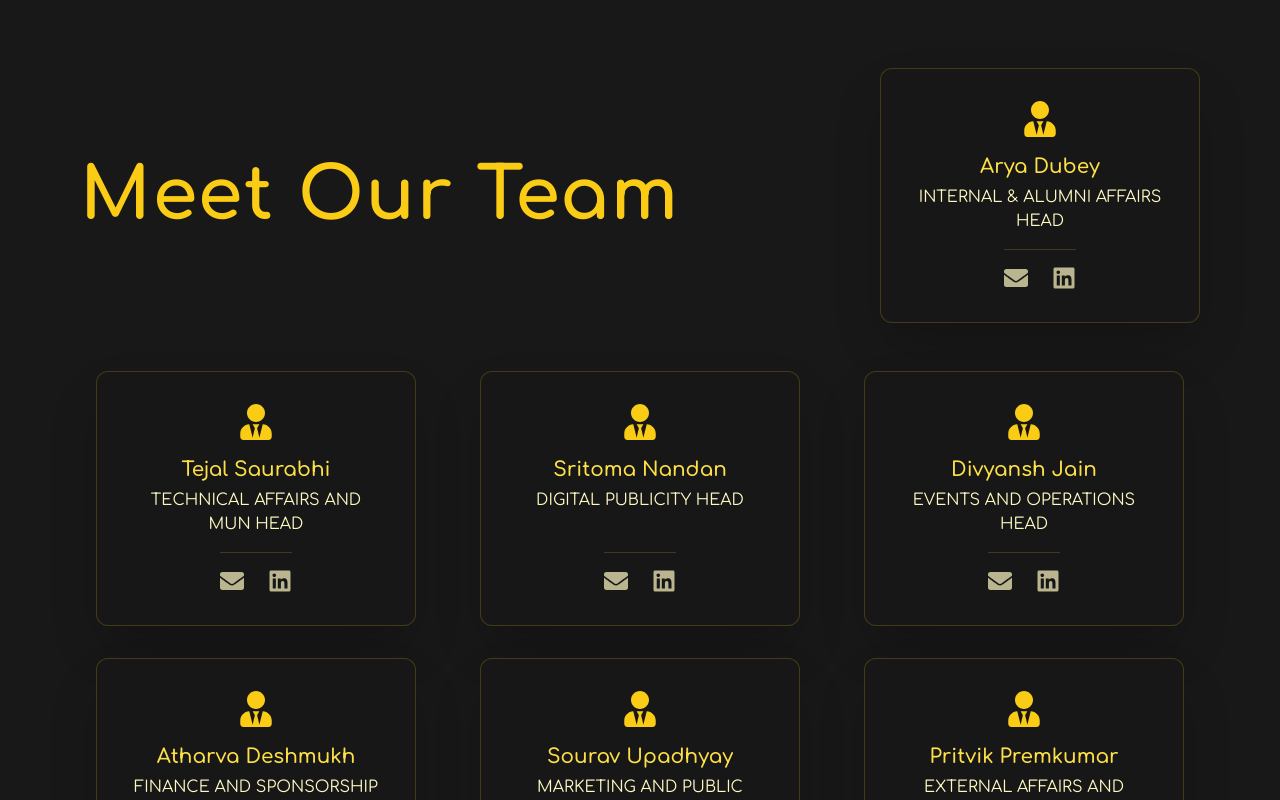
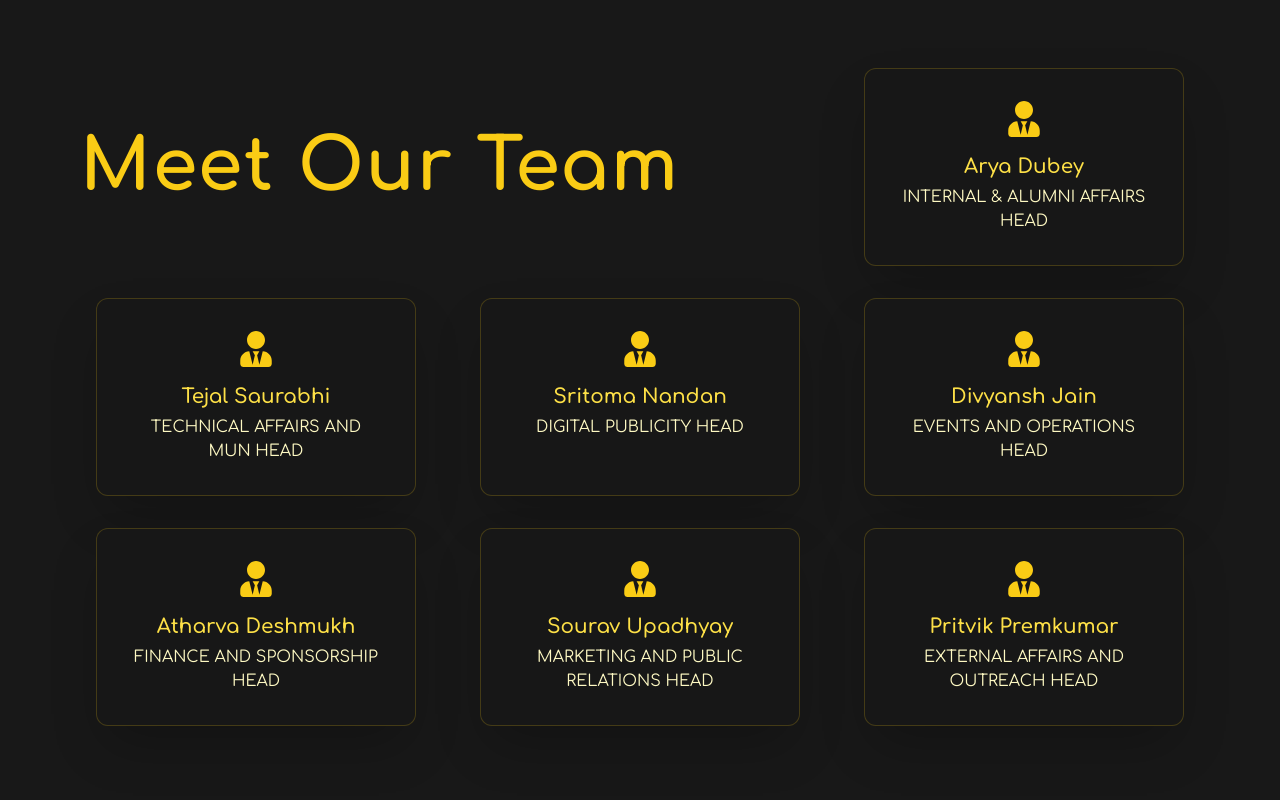
Before and after one commit to CQ-ETech/Freshers-Guide, a Next.js app: page /about-us in a window 1280 px wide. Shown: the part 2080-2880 px from the top of the page. Built offline with nearby package versions, Linux system fonts and the light colour scheme.

Commit message:
minor changes

```diff
--- a/src/app/about-us/page.tsx
+++ b/src/app/about-us/page.tsx
@@ -1,8 +1,7 @@
 'use client'
 import React from 'react';
 import '../globals.css';
-// ✅ FIX: Added FaEnvelope and FaLinkedin for social links
-import { FaUserTie, FaComments, FaClipboardCheck, FaChalkboardTeacher, FaHandshake, FaChevronDown, FaEnvelope, FaLinkedin } from 'react-icons/fa';
+import { FaUserTie, FaComments, FaClipboardCheck, FaChalkboardTeacher, FaHandshake, FaChevronDown } from 'react-icons/fa';
 import Image from 'next/image';
 
 const communiqueEvents = [
@@ -34,40 +33,30 @@ const communiqueEvents = [
   }
 ];
 
-// ✅ FIX: Updated executiveTeam array with email and linkedin data
 const executiveTeam = [
-  { name: 'Arya Dubey', role: 'INTERNAL & ALUMNI AFFAIRS HEAD', email: 'aryadubey666@gmail.com', linkedin: 'https://www.linkedin.com/in/arya-dubey-5a4181290/' },
-  { name: 'Tejal Saurabhi', role: 'TECHNICAL AFFAIRS AND MUN HEAD', email: 'tejalsaurabhi1302@gmail.com', linkedin: 'https://www.linkedin.com/in/tejal-saurabhi-1a96b7291/' },
-  { name: 'Sritoma Nandan', role: 'DIGITAL PUBLICITY HEAD', email:'nandansritoma1912@gmail.com', linkedin: 'https://www.linkedin.com/in/sritoma-nandan-02637a280/' },
-  { name: 'Divyansh Jain', role: 'EVENTS AND OPERATIONS HEAD', email:'div0211jain@gmail.com', linkedin: 'https://www.linkedin.com/in/divyansh-jain-iitkgp/' },
-  { name: 'Atharva Deshmukh', role: 'FINANCE AND SPONSORSHIP HEAD', email:'deshmukhatharva362@gmail.com', linkedin: 'https://www.linkedin.com/in/atharva-deshmukh-8a3894281/' },
-  { name: 'Sourav Upadhyay', role: 'MARKETING AND PUBLIC RELATIONS HEAD', email:'sourav.upadhyay0304@gmail.com', linkedin: 'https://www.linkedin.com/in/sourav-upadhyay-585ba5232/' },
-  { name: 'Pritvik Premkumar', role: 'EXTERNAL AFFAIRS AND OUTREACH HEAD', email:'pritvikps26@gmail.com', linkedin: 'https://www.linkedin.com/in/pritvik/' },
+  // ...data remains the same
+  { name: 'Arya Dubey', role: 'INTERNAL & ALUMNI AFFAIRS HEAD' },
+  { name: 'Tejal Saurabhi', role: 'TECHNICAL AFFAIRS AND MUN HEAD' },
+  { name: 'Sritoma Nandan', role: 'DIGITAL PUBLICITY HEAD' },
+  { name: 'Divyansh Jain', role: 'EVENTS AND OPERATIONS HEAD' },
+  { name: 'Atharva Deshmukh', role: 'FINANCE AND SPONSORSHIP HEAD' },
+  { name: 'Sourav Upadhyay', role: 'MARKETING AND PUBLIC RELATIONS HEAD' },
+  { name: 'Pritvik Premkumar', role: 'EXTERNAL AFFAIRS AND OUTREACH HEAD' },
 ];
 
-// Reusable Divider Component
+// Reusable Divider Component (defined before use)
 const Divider = () => (
     <div className="flex justify-center my-8 z-10 relative">
       <span className="inline-block w-24 h-1 bg-gradient-to-r from-yellow-400 via-yellow-500 to-yellow-600 rounded-full" />
     </div>
 );
 
-// ✅ FIX: Updated TeamMemberCard to accept and display social links
-const TeamMemberCard = ({ member }: { member: { name: string; role: string; email: string; linkedin: string; } }) => (
+// Reusable Team Member Card
+const TeamMemberCard = ({ member }: { member: { name: string, role: string } }) => (
   <div className="flex h-full flex-col items-center justify-center bg-[#181818]/90 rounded-xl shadow-2xl p-8 w-full max-w-xs mx-auto border border-yellow-400/20 hover:scale-105 hover:shadow-yellow-400/40 transition-all duration-300 glassmorphism-card group transform-gpu">
     <FaUserTie className="text-yellow-400 text-4xl mb-4 group-hover:rotate-12 transition-transform duration-300" />
     <h3 className="text-xl font-semibold text-yellow-300 mb-1 font-comfortaa text-center group-hover:text-yellow-400">{member.name}</h3>
     <p className="text-sm sm:text-base font-comfortaa text-center text-yellow-100 flex-grow">{member.role}</p>
-
-    {/* Social Links */}
-    <div className="mt-4 flex items-center gap-6 text-2xl border-t border-yellow-400/20 pt-4">
-      <a href={`mailto:${member.email}`} aria-label="Email" className="text-yellow-100/70 hover:text-yellow-300 hover:scale-110 transition-all duration-200">
-        <FaEnvelope />
-      </a>
-      <a href={member.linkedin} target="_blank" rel="noopener noreferrer" aria-label="LinkedIn Profile" className="text-yellow-100/70 hover:text-yellow-300 hover:scale-110 transition-all duration-200">
-        <FaLinkedin />
-      </a>
-    </div>
   </div>
 );
 
@@ -126,16 +115,20 @@ export default function AboutUs() {
 
       {/* Meet Our Team Section */}
       <section className="max-w-6xl mx-auto px-4 py-12 animate-fade-in-up">
-        <div className="flex flex-col lg:flex-row lg:items-center gap-8 mb-12">
-          <h2 className="flex-1 text-5xl sm:text-6xl md:text-7xl font-extrabold text-yellow-400 text-center lg:text-left font-comfortaa leading-tight tracking-wide">
-            Meet Our Team
-          </h2>
-          <div className="flex-shrink-0 flex justify-center">
-            <TeamMemberCard member={executiveTeam[0]} />
+        {/* ✅ FIX: A single unified grid to guarantee the requested alignment. */}
+        <div className="grid grid-cols-1 md:grid-cols-2 lg:grid-cols-3 gap-8 items-stretch">
+
+          {/* Grid Item 1: Title (spans 2 columns on large screens) */}
+          <div className="lg:col-span-2 flex items-center justify-center text-center lg:justify-start lg:text-left">
+            <h2 className="text-5xl sm:text-6xl md:text-7xl font-extrabold text-yellow-400 font-comfortaa leading-tight tracking-wide">
+              Meet Our Team
+            </h2>
           </div>
-        </div>
 
-        <div className="grid grid-cols-1 sm:grid-cols-2 lg:grid-cols-3 gap-8 items-stretch">
+          {/* Grid Item 2: Featured Card (Arya Dubey) - placed in the 3rd column */}
+          <TeamMemberCard member={executiveTeam[0]} />
+
+          {/* The rest of the team flows into the grid. Divyansh Jain will be in the 3rd column of the next row, exactly below Arya. */}
           {executiveTeam.slice(1).map((member) => (
             <TeamMemberCard key={member.name} member={member} />
           ))}
```
